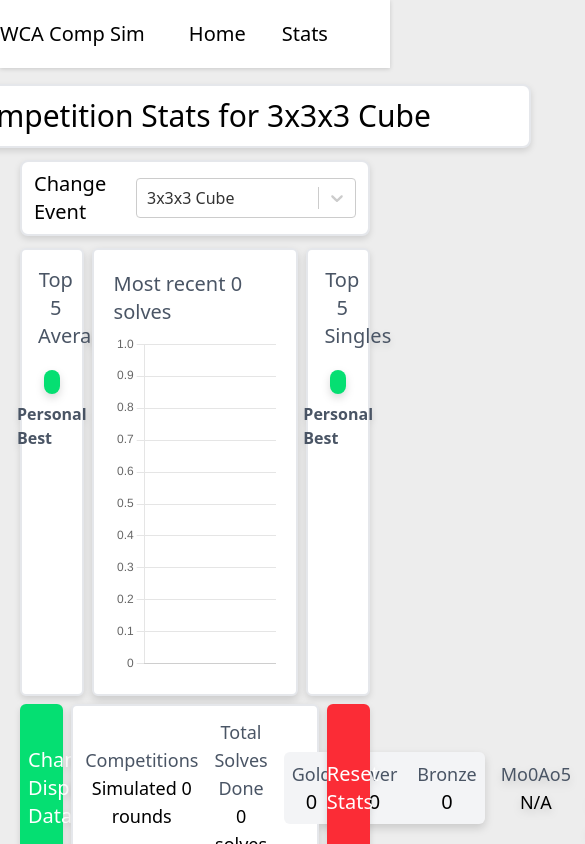
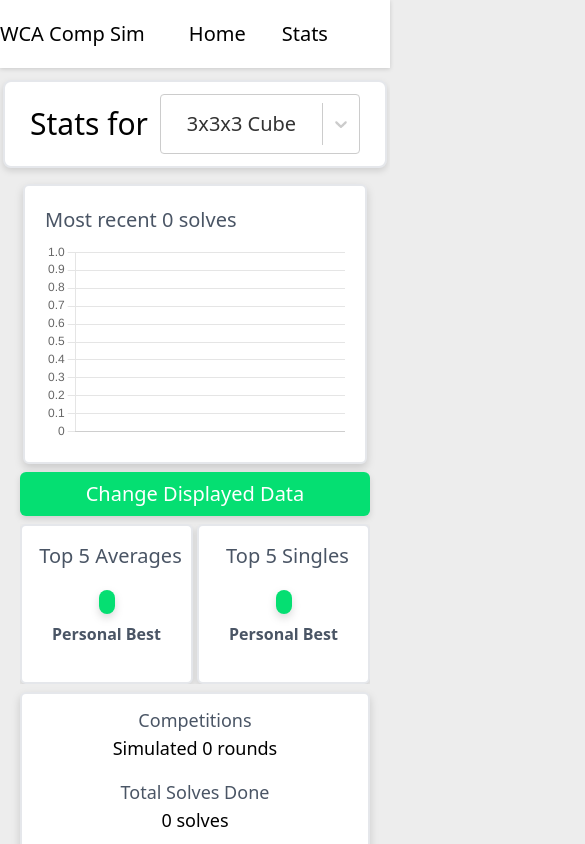
Before and after one commit to dwyaneramos/wca-comp-sim, a React (Vite) app: page / in a window 390 px wide. Both pictures are taken after a click on the link "Stats". Shown: the top 844 px of the page, 585 px wide, since content can reach past the window. Built offline with nearby package versions, Linux system fonts and the light colour scheme.

Commit message:
mobile look for stats page

```diff
--- a/src/components/Dropdown.jsx
+++ b/src/components/Dropdown.jsx
@@ -1,7 +1,7 @@
 import Select from "react-select"
 import {countryToFlag, countries} from "./services/nationality.js"
 
-export const SelectEventDropdown = ({setEvent, defaultEvent }) => {
+export const SelectEventDropdown = ({setEvent, defaultEvent, width, height}) => {
   const wcaEvents = [
     { label: "3x3x3 Cube", value: "333" },
     { label: "2x2x2 Cube", value: "222" },
@@ -25,7 +25,7 @@ export const SelectEventDropdown = ({setEvent, defaultEvent }) => {
       defaultValue = {{value : defaultEvent, label : wcaEvents.find((e) => e.value === defaultEvent).label}} menuPortalTarget={document.body}
 
       classNames = {{
-          control: ({isFocused}) => `w-55 h-10`,
+          control: ({isFocused}) => `${width} ${height}`,
         }}
 
     />
--- a/src/components/NavBar.jsx
+++ b/src/components/NavBar.jsx
@@ -13,8 +13,8 @@ export const NavBar = ({changePage, disabledEventDropdown, setEvent, defaultEven
             <div className="flex flex-row gap-2">
 
               <h1 className = "text-lg py-2 font-bold">WCA Comp Sim</h1>
-              <a href="" className="py-1 hover:bg-gray-200 transition py-2 px-3 rounded-md">Home</a>
-              <a href="" onClick={()=>changePage("")} className="py-1 hover:bg-gray-200 transition py-2 px-3 rounded-md">Stats</a>
+              <a href="#" onClick={()=>changePage("Home")}  className="py-1 hover:bg-gray-200 transition py-2 px-3 rounded-md">Home</a>
+              <a href="#" onClick={()=>changePage("Stats")} className="py-1 hover:bg-gray-200 transition py-2 px-3 rounded-md">Stats</a>
             </div>
         </div>
 
--- a/src/components/sections/SelectCubers.jsx
+++ b/src/components/sections/SelectCubers.jsx
@@ -17,7 +17,7 @@ export const SelectCubers = ({changePage, setCompetitors, competitors, disableAp
         <div className="flex flex-col items-center md:flex-row gap-3">
           <div>
             <h2 className="text-center text-xl font-medium mb-1">Event:</h2>
-            <SelectEventDropdown setEvent = {setEvent} defaultEvent={event}/>
+            <SelectEventDropdown setEvent = {setEvent} defaultEvent={event} width={"w-55"} height={"h-10"}/>
           </div>
           <div>
             <h2 className="text-center text-xl font-medium mb-1">Representing:</h2>
--- a/src/components/sections/Stats.jsx
+++ b/src/components/sections/Stats.jsx
@@ -16,17 +16,17 @@ const SolvesLineGraph = (props) => {
     date: solve.date,
     idx: solve.idx
   }))
-  console.log(xRecentSolves)
   const solvesToDisplay = xRecentSolves.filter((solve) => solve.y != DNF)
-  console.log(solvesToDisplay)
   const solveNumsLabelsToDisplay = (solvesToDisplay.map((s) => "Result " + s.idx))
+  const graphHeight = props.height
+  const graphWidth = props.width
 
 
   return (
     <div className = " bg-white rounded-md drop-shadow-lg p-5 border-2 border-gray-200">
 
     <h1 className = "text-xl mb-2  text-gray-600">{props.dataForGraph.title}</h1>
-    <div className="h-85">
+    <div className={`${graphHeight} ${graphWidth}`}>
 
       <Line
         data = {{
@@ -117,22 +117,65 @@ export const Stats = (props) => {
   }
 
    return (
+    <>
+
+    <div className="block sm:hidden">
+       <MobileStatsLayout event={event} setEvent={setEvent} eventStats={eventStats} displayableData={displayableData}
+        setDataForGraphIndex={setDataForGraphIndex} dataForGraphIndex = {dataForGraphIndex} resetStats={resetStats}/>
+    </div>
+
+    <div className="hidden sm:block">
+      <DesktopStatsLayout event={event} setEvent={setEvent} eventStats={eventStats} displayableData={displayableData}
+          setDataForGraphIndex={setDataForGraphIndex} dataForGraphIndex = {dataForGraphIndex} resetStats={resetStats}/>
+    </div>
+    </>
+
+      )
+}
+
+const MobileStatsLayout = ({event, setEvent, eventStats, displayableData, setDataForGraphIndex, dataForGraphIndex, resetStats}) => {
+
+  return (
     <section className="mt-12 p-5 flex items-center flex-col gap-2">
-      <h1 className = "bg-white w-2xl p-3 mt-4 m-1 border-gray-200
-        drop-shadow-md border-2 text-center font-medium text-3xl rounded-lg">
-        Competition Stats for {EVENT_NAME_LOOKUP[event]}</h1>
 
-      <div className="flex flex-row items-center gap-3 drop-shadow-md rounded-lg mb-1 border-2 bg-white border-gray-200 py-2 px-3">
-        <h1 className="text-xl font-medium">Change Event</h1>
-        <SelectEventDropdown defaultEvent={event} setEvent={setEvent}/>
-      </div>
-      <div className="grid grid-cols-5 gap-2 auto-rows-max w-full">
+      <div className="mt-3 mb-2 w-sm sm:w-2xl text-xl sm:text-2xl p-3 flex flex-row bg-white border-gray-200 drop-shadow-md border-2 text-center items-center gap-3 justify-center font-medium rounded-lg">
+        <h1 className="text-3xl">Stats for </h1>
+        <SelectEventDropdown defaultEvent={event} setEvent={setEvent} width={"w-50"} height={"h-15"}/>      </div>
+
+
+        <SolvesLineGraph dataForGraph ={displayableData[dataForGraphIndex]} height={"h-50"} />
+        <ChangeGraphDataButton setDataForGraphIndex = {setDataForGraphIndex} dataForGraphIndex = {dataForGraphIndex} numTypesOfData = {displayableData.length}/>
+
+        <div className="flex flex-row overflow-x-scroll gap-1 w-full justify-center">
+          <TopResultsSection className=""  type = {"Averages"} topTimes = {eventStats.bestAvgs}/>
+          <TopResultsSection   type = {"Singles"} topTimes = {eventStats.bestTimes}/>
+        </div>
+
+
+      <CompSummaryStats eventStats = {eventStats} event = {event} times = {eventStats.solves}/>
+      <ResetButton resetStats = {resetStats}/>
+
+    </section>
+
+  )
+}
+
+const DesktopStatsLayout = ({event, setEvent, eventStats, displayableData, setDataForGraphIndex, dataForGraphIndex, resetStats}) => {
+
+  return (
+    <section className="mt-12 p-5 flex items-center flex-col gap-2">
+
+      <div className="mt-3 mb-2 w-sm sm:w-2xl text-xl sm:text-2xl p-3 flex flex-row bg-white border-gray-200 drop-shadow-md border-2 text-center items-center gap-3 justify-center font-medium rounded-lg">
+        <h1 className="text-3xl">Stats for </h1>
+        <SelectEventDropdown defaultEvent={event} setEvent={setEvent} width={"w-80"} height={"h-15"}/>      </div>
+
+      <div className="sm:grid sm:grid-cols-5 gap-2 sm:auto-rows-max w-full">
 
         <span className="col-span-1">
           <TopResultsSection className=""  type = {"Averages"} topTimes = {eventStats.bestAvgs}/>
         </span>
         <span className="col-span-3">
-          <SolvesLineGraph dataForGraph ={displayableData[dataForGraphIndex]}/>
+          <SolvesLineGraph dataForGraph ={displayableData[dataForGraphIndex]} height={"h-85"}/>
         </span>
 
         <span className="col-span-1">
@@ -156,6 +199,7 @@ export const Stats = (props) => {
 
 
     </section>
+
   )
 }
 
@@ -171,7 +215,7 @@ const ChangeGraphDataButton = ({setDataForGraphIndex, dataForGraphIndex, numType
 
 const ResetButton = ({resetStats}) => {
   return (
-    <button onClick = {resetStats} className = "bg-red-500 text-xl drop-shadow-md cursor-pointer h-full w-full rounded-md text-white" type="">
+    <button onClick = {resetStats} className = "bg-red-500 py-2 text-xl drop-shadow-md cursor-pointer h-full w-full rounded-md text-white" type="">
       Reset Stats
     </button>
   )
@@ -216,7 +260,7 @@ const CompSummaryStats = ({eventStats, event, times}) => {
   const mean = times.map((res) => res.time).reduce((acc, curr) => acc + curr, 0) / times.length
   console.log(mean)
   return (
-    <div className = " flex gap-4 text-center flex-row text-lg items-center w-full place-content-between bg-white drop-shadow-lg  rounded-md p-3 border-2 border-gray-200">
+    <div className = " flex gap-4 text-center flex-wrap w-full flex-col sm:flex-row text-lg items-center  w-full sm:place-content-between bg-white drop-shadow-lg  rounded-md p-3 border-2 border-gray-200">
       <div className = "">
         <h2 className = "text-gray-600">Competitions</h2>
         <p>Simulated {eventStats.numRoundsDone} rounds</p>
@@ -250,11 +294,11 @@ const CompSummaryStats = ({eventStats, event, times}) => {
 
 const TopResultsSection = ({type, topTimes}) => {
   return (
-    <div className = "white p-2 pb-5 h-full rounded-md drop-shadow-md border-2 border-gray-200 bg-white">
+    <div className = "white p-2 pb-5 h-full w-150 sm:w-full rounded-md drop-shadow-md border-2 border-gray-200 bg-white">
       <h1 className = "text-xl mb-5 text-center font-medium text-gray-600 pl-2 pt-2">Top 5 {type}</h1>
 
       <div className = "flex flex-col items-center gap-2">
-        <h2 className = "bg-green-400 drop-shadow-lg py-3 px-2 text-center rounded-lg text-white font-semibold text-6xl">
+        <h2 className = "bg-green-400 drop-shadow-lg py-3 px-2 text-center rounded-lg text-white font-semibold text-3xl sm:text-6xl">
           {formatTime(topTimes[0])}
         </h2>
         <h3 className = "font-semibold mb-4 text-gray-600 ">Personal Best</h3>
@@ -262,7 +306,7 @@ const TopResultsSection = ({type, topTimes}) => {
         {(topTimes.slice(1, 5)).map((time, idx) => {
           return (
             <div key = {idx} className = "flex place-content-between
-              py-1 px-2 w-40 bg-gray-100 border-2 border-gray-100 rounded-lg text-xl">
+              py-1 px-2 w-35 sm:w-40 bg-gray-100 border-2 border-gray-100 rounded-lg text-xl">
               <span className = "text-gray-500">
                 {idx + 2}{genSuffix(idx + 2)}
               </span>
```
